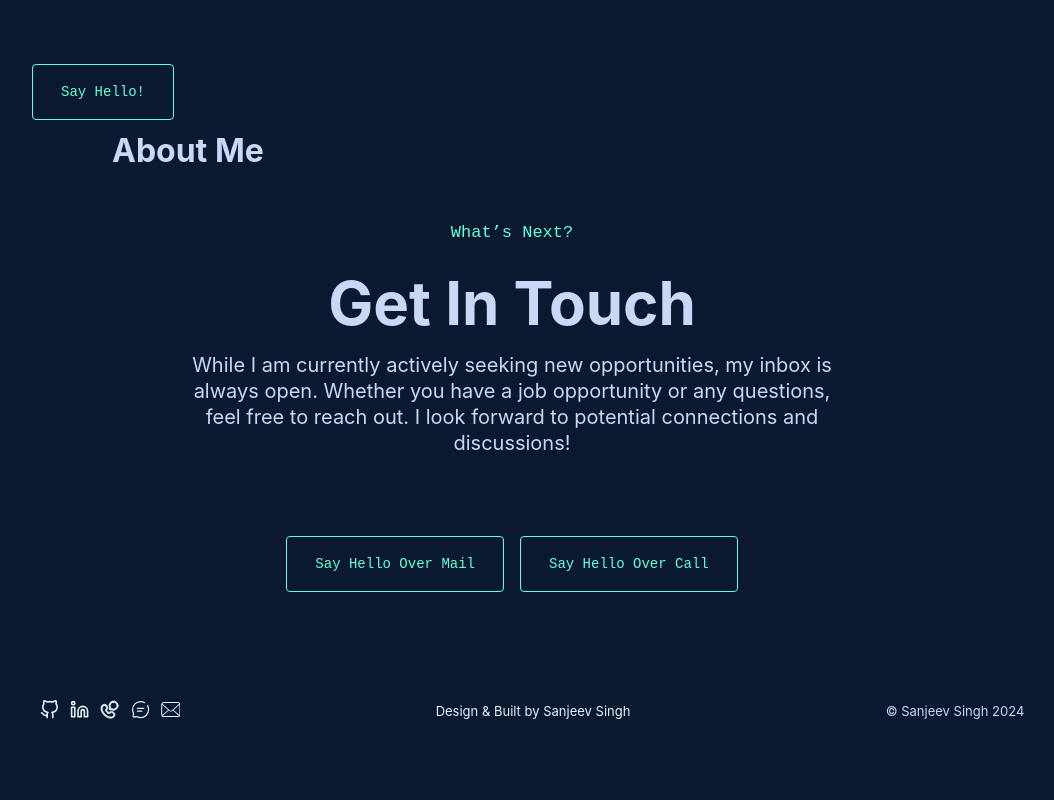
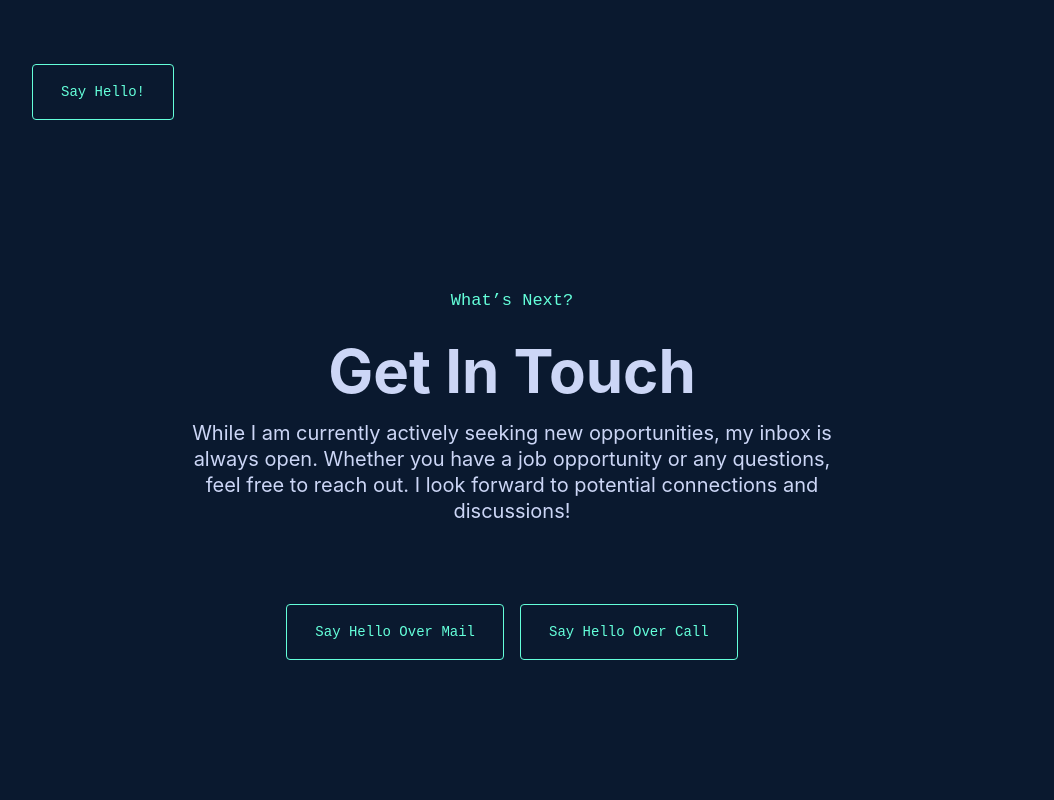
Before and after one commit to Sanjeev232/my-portfolio, a React (Vite) app: page / in a window 1280 px wide. Shown: the part 500-1300 px from the top of the page, without its empty margins (128-1182 px from the left). Before the commit the page ends 1232 px from the top, so only its background shows below. Built offline with nearby package versions, Linux system fonts and the light colour scheme.

Commit message:
more changes
more changes

```diff
--- a/src/App.tsx
+++ b/src/App.tsx
@@ -24,7 +24,7 @@ function App() {
     <div className="main-container">
       <NavBar />
         <Home />
-        <About />
+        {/* <About /> */}
         {/* <Experience /> */}
         <Contact />
         <Footer />
--- a/src/Utils/constant.tsx
+++ b/src/Utils/constant.tsx
@@ -78,10 +78,10 @@ export const FOOTER_LOGO_MAP = [
 ];
 
 export const NAV_LINKS_MAP = [
-  {
-    name: "About",
-    link: "#about",
-  },
+  // {
+  //   name: "About",
+  //   link: "#about",
+  // },
   // {
   //   name: "Experience",
   //   link: "#experience",
--- a/src/portfolio.style.css
+++ b/src/portfolio.style.css
@@ -138,6 +138,10 @@ a:active {
     isolation: isolate;
 }
 
+section {
+    padding: 100px 0px;
+}
+
 svg.feather {
     fill: none;
 }
@@ -238,7 +242,7 @@ svg.feather {
 }
 
 .sub-container {
-    padding: 0px 15rem;
+    padding: 10rem 15rem;
 }
 
 .home-container {
```
